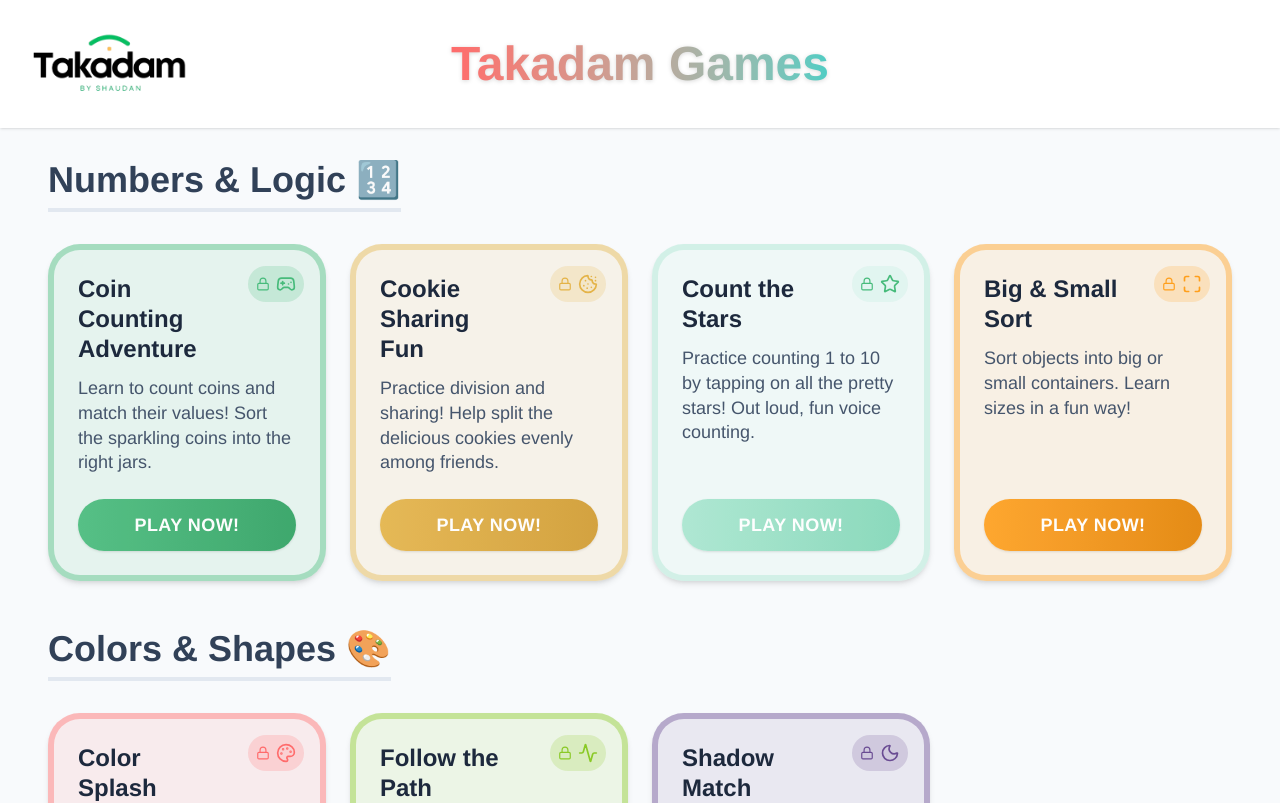
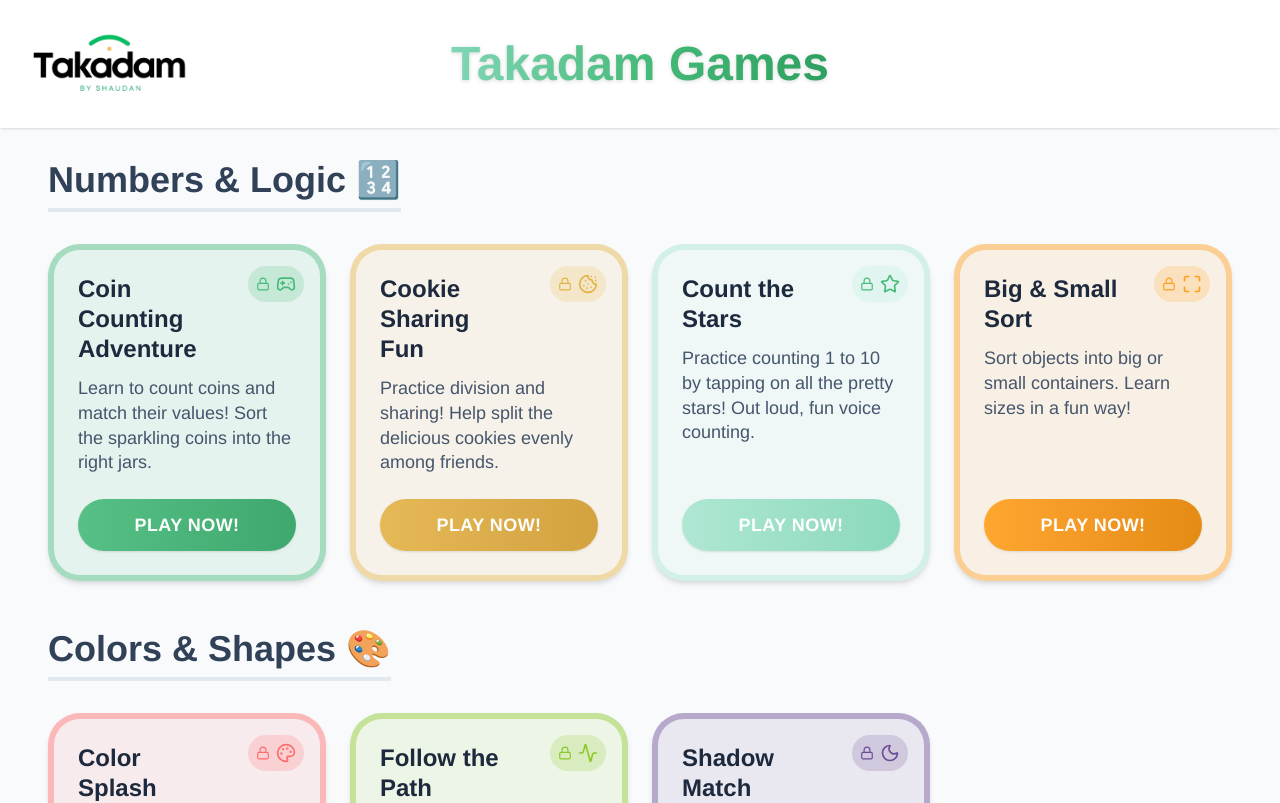
Before and after one commit to testuser-xyz/takadam-games, a React (Vite) app: page / in a window 1280 px wide. Shown: the top 803 px of the page. Built offline with nearby package versions, Linux system fonts and the light colour scheme.

Commit message:
updated color

```diff
--- a/src/App.tsx
+++ b/src/App.tsx
@@ -79,7 +79,7 @@
     <div className="min-h-screen bg-[#F8FAFC] pb-16 flex flex-col items-center relative overflow-hidden font-sans">
       <div className="w-full bg-white shadow-sm flex flex-col md:flex-row items-center justify-center p-4 md:p-6 relative mb-8 gap-2 md:gap-0">
          <img src={takadamLogo} alt="Takadam Logo" className="h-12 md:absolute md:left-6 md:h-16 object-contain" />
-         <h1 className="text-4xl md:text-5xl font-black bg-gradient-to-r from-[#FF6B6B] to-[#4ECDC4] bg-clip-text text-transparent text-center drop-shadow-sm py-2 md:py-4">
+         <h1 className="text-4xl md:text-5xl font-black bg-gradient-to-r from-[#80D6B6] via-[#47BB7B] to-[#2DA060] bg-clip-text text-transparent text-center drop-shadow-sm py-2 md:py-4">
            Takadam Games
          </h1>
       </div>
```
